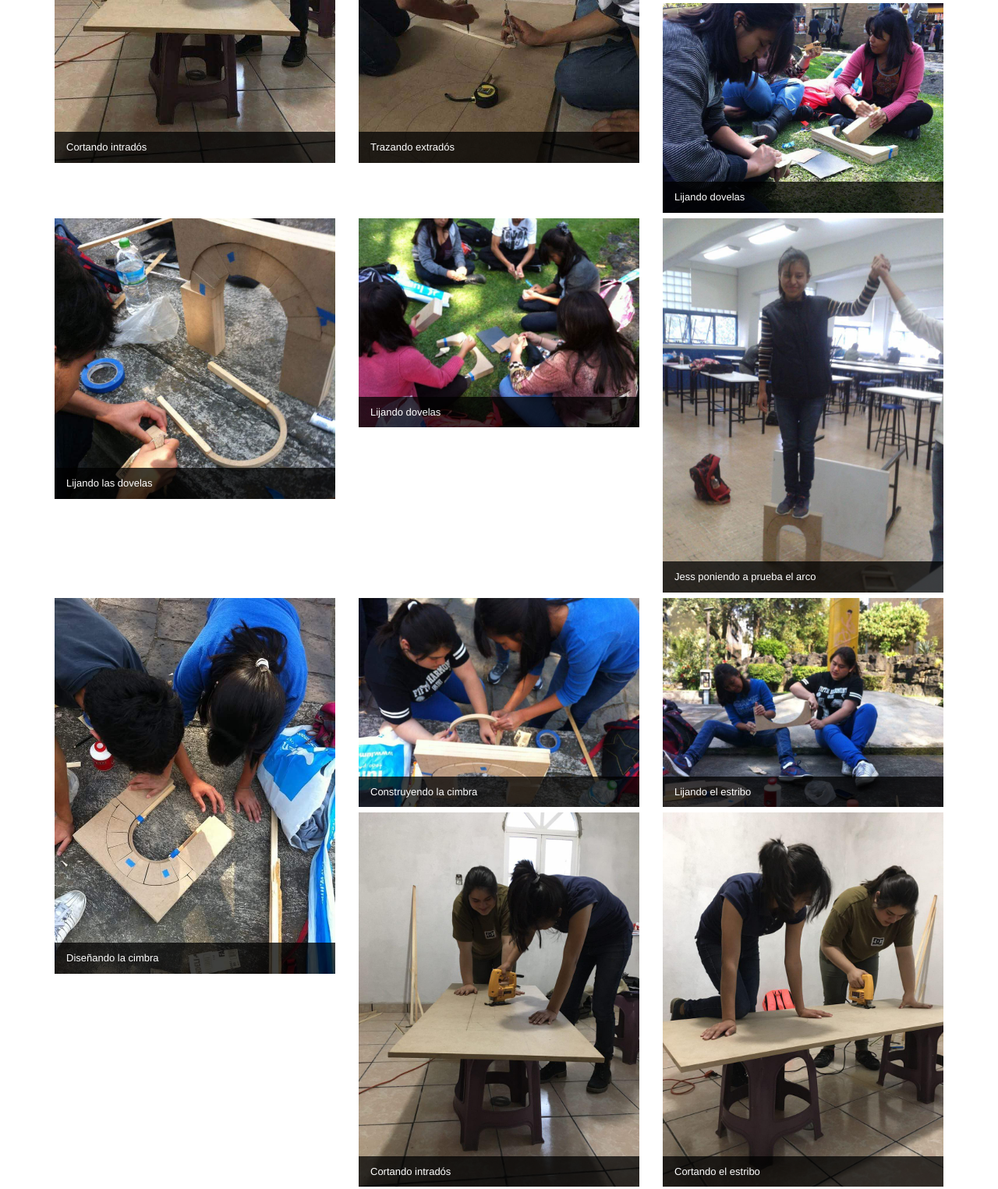
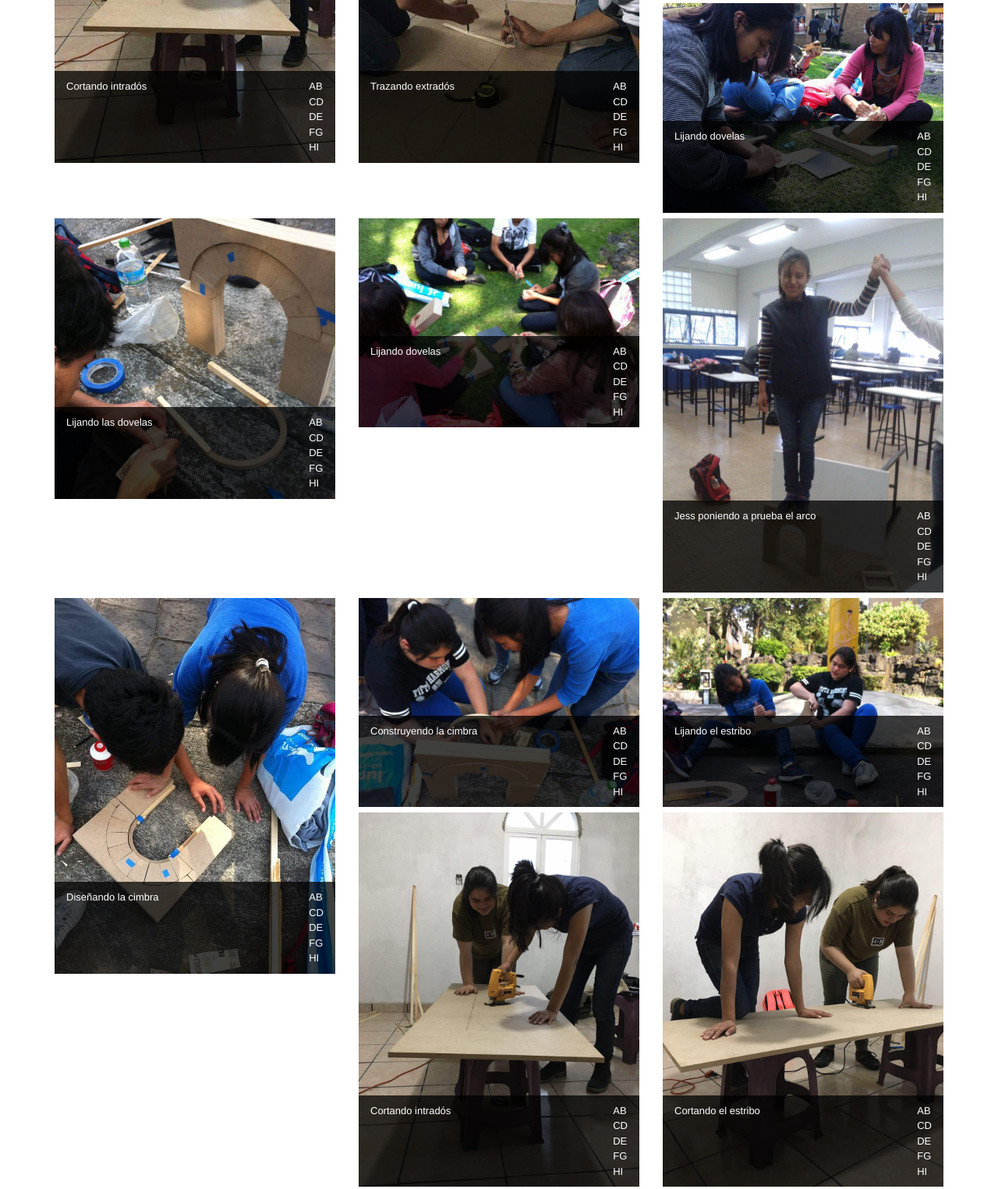
Before and after one commit to GarciaGayou/sombras-fotos, a website: page index.html in a window 1280 px wide. Shown: the part 341-1866 px from the top of the page at 78% size. Drawn offline with Linux system fonts and the light colour scheme.

Commit message:
Distribución propuesta para los apellidos en el caption

```diff
--- a/index.html
+++ b/index.html
@@ -28,6 +28,10 @@
             background-color: rgba(0, 0, 0, 0.75);
             color: #fff;
             border: none;
+        }
+
+        .captionjs.stacked figcaption span {
+            float: right;
         }
 
         .captionjs.animated figcaption {
@@ -63,52 +67,52 @@
 
     <div class="row">
         <div class="col-lg-4 col-sm-6 col-xs-12 foto">
-            <a href="fotos/02.jpg"><img src="fotos/02.jpg" class="caption img-responsive" data-caption="Cortando intradós" /></a>
+            <a href="fotos/02.jpg"><img src="fotos/02.jpg" class="caption img-responsive" data-caption="Cortando intradós <span>AB<br/>CD<br/>DE<br/>FG<br/>HI</span>" /></a>
         </div>
         <div class="col-lg-4 col-sm-6 col-xs-12 foto">
-            <a href="fotos/03.jpg"><img src="fotos/03.jpg" class="caption img-responsive" data-caption="Trazando extradós" /></a>
+            <a href="fotos/03.jpg"><img src="fotos/03.jpg" class="caption img-responsive" data-caption="Trazando extradós <span>AB<br/>CD<br/>DE<br/>FG<br/>HI</span>" /></a>
         </div>
         <div class="col-lg-4 col-sm-6 col-xs-12 foto">
-            <a href="fotos/04.jpg"><img src="fotos/04.jpg" class="caption img-responsive" data-caption="Lijando dovelas" /></a>
+            <a href="fotos/04.jpg"><img src="fotos/04.jpg" class="caption img-responsive" data-caption="Lijando dovelas <span>AB<br/>CD<br/>DE<br/>FG<br/>HI</span>" /></a>
         </div>
         <div class="col-lg-4 col-sm-6 col-xs-12 foto">
-            <a href="fotos/05.jpg"><img src="fotos/05.jpg" class="caption img-responsive" data-caption="Lijando dovelas" /></a>
+            <a href="fotos/05.jpg"><img src="fotos/05.jpg" class="caption img-responsive" data-caption="Lijando dovelas <span>AB<br/>CD<br/>DE<br/>FG<br/>HI</span>" /></a>
         </div>
         <div class="col-lg-4 col-sm-6 col-xs-12 foto">
-            <a href="fotos/06.jpg"><img src="fotos/06.jpg" class="caption img-responsive" data-caption="Lijando las dovelas" /></a>
+            <a href="fotos/06.jpg"><img src="fotos/06.jpg" class="caption img-responsive" data-caption="Lijando las dovelas <span>AB<br/>CD<br/>DE<br/>FG<br/>HI</span>" /></a>
         </div>
         <div class="col-lg-4 col-sm-6 col-xs-12 foto">
-            <a href="fotos/07.jpg"><img src="fotos/07.jpg" class="caption img-responsive" data-caption="Lijando dovelas" /></a>
+            <a href="fotos/07.jpg"><img src="fotos/07.jpg" class="caption img-responsive" data-caption="Lijando dovelas <span>AB<br/>CD<br/>DE<br/>FG<br/>HI</span>" /></a>
         </div>
         <div class="col-lg-4 col-sm-6 col-xs-12 foto">
-            <a href="fotos/09.jpg"><img src="fotos/09.jpg" class="caption img-responsive" data-caption="Jess poniendo a prueba el arco" /></a>
+            <a href="fotos/09.jpg"><img src="fotos/09.jpg" class="caption img-responsive" data-caption="Jess poniendo a prueba el arco <span>AB<br/>CD<br/>DE<br/>FG<br/>HI</span>" /></a>
         </div>
         <div class="col-lg-4 col-sm-6 col-xs-12 foto">
-            <a href="fotos/11.jpg"><img src="fotos/11.jpg" class="caption img-responsive" data-caption="Diseñando la cimbra" /></a>
+            <a href="fotos/11.jpg"><img src="fotos/11.jpg" class="caption img-responsive" data-caption="Diseñando la cimbra <span>AB<br/>CD<br/>DE<br/>FG<br/>HI</span>" /></a>
         </div>
         <div class="col-lg-4 col-sm-6 col-xs-12 foto">
-            <a href="fotos/08.jpg"><img src="fotos/08.jpg" class="caption img-responsive" data-caption="Construyendo la cimbra" /></a>
+            <a href="fotos/08.jpg"><img src="fotos/08.jpg" class="caption img-responsive" data-caption="Construyendo la cimbra <span>AB<br/>CD<br/>DE<br/>FG<br/>HI</span>" /></a>
         </div>
         <div class="col-lg-4 col-sm-6 col-xs-12 foto">
-            <a href="fotos/10.jpg"><img src="fotos/10.jpg" class="caption img-responsive" data-caption="Lijando el estribo" /></a>
+            <a href="fotos/10.jpg"><img src="fotos/10.jpg" class="caption img-responsive" data-caption="Lijando el estribo <span>AB<br/>CD<br/>DE<br/>FG<br/>HI</span>" /></a>
         </div>
         <div class="col-lg-4 col-sm-6 col-xs-12 foto">
-            <a href="fotos/12.jpg"><img src="fotos/12.jpg" class="caption img-responsive" data-caption="Cortando intradós" /></a>
+            <a href="fotos/12.jpg"><img src="fotos/12.jpg" class="caption img-responsive" data-caption="Cortando intradós <span>AB<br/>CD<br/>DE<br/>FG<br/>HI</span>" /></a>
         </div>
         <div class="col-lg-4 col-sm-6 col-xs-12 foto">
-            <a href="fotos/15.jpg"><img src="fotos/15.jpg" class="caption img-responsive" data-caption="Cortando el estribo" /></a>
+            <a href="fotos/15.jpg"><img src="fotos/15.jpg" class="caption img-responsive" data-caption="Cortando el estribo <span>AB<br/>CD<br/>DE<br/>FG<br/>HI</span>" /></a>
         </div>
         <div class="col-lg-4 col-sm-6 col-xs-12 foto">
-            <a href="fotos/16.jpg"><img src="fotos/16.jpg" class="caption img-responsive" data-caption="Trazando el semicírculo" /></a>
+            <a href="fotos/16.jpg"><img src="fotos/16.jpg" class="caption img-responsive" data-caption="Trazando el semicírculo <span>AB<br/>CD<br/>DE<br/>FG<br/>HI</span>" /></a>
         </div>
         <div class="col-lg-4 col-sm-6 col-xs-12 foto">
-            <a href="fotos/23.jpg"><img src="fotos/23.jpg" class="caption img-responsive" data-caption="Trazando las columnas" /></a>
+            <a href="fotos/23.jpg"><img src="fotos/23.jpg" class="caption img-responsive" data-caption="Trazando las columnas <span>AB<br/>CD<br/>DE<br/>FG<br/>HI</span>" /></a>
         </div>
         <div class="col-lg-4 col-sm-6 col-xs-12 foto">
-            <a href="fotos/25.jpg"><img src="fotos/25.jpg" class="caption img-responsive" data-caption="Selene sentada en el arco" /></a>
+            <a href="fotos/25.jpg"><img src="fotos/25.jpg" class="caption img-responsive" data-caption="Selene sentada en el arco <span>AB<br/>CD<br/>DE<br/>FG<br/>HI</span>" /></a>
         </div>
         <div class="col-lg-4 col-sm-6 col-xs-12 foto">
-            <a href="fotos/27.jpg"><img src="fotos/27.jpg" class="caption img-responsive" data-caption="Jess sentada en el arco" /></a>
+            <a href="fotos/27.jpg"><img src="fotos/27.jpg" class="caption img-responsive" data-caption="Jess sentada en el arco <span>AB<br/>CD<br/>DE<br/>FG<br/>HI</span>" /></a>
         </div>
     </div>
 
```
